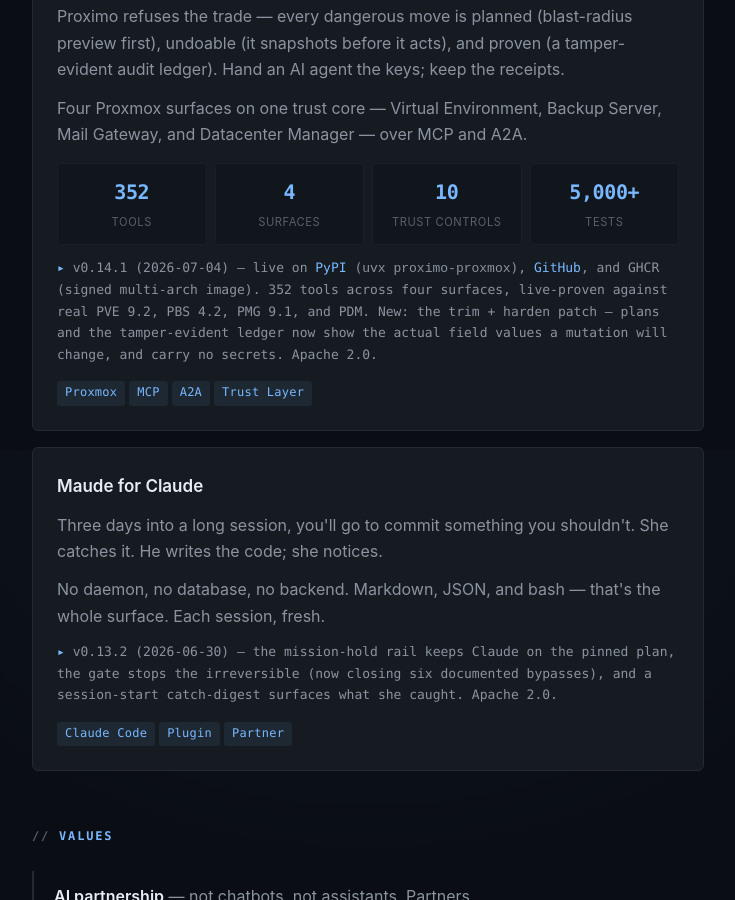
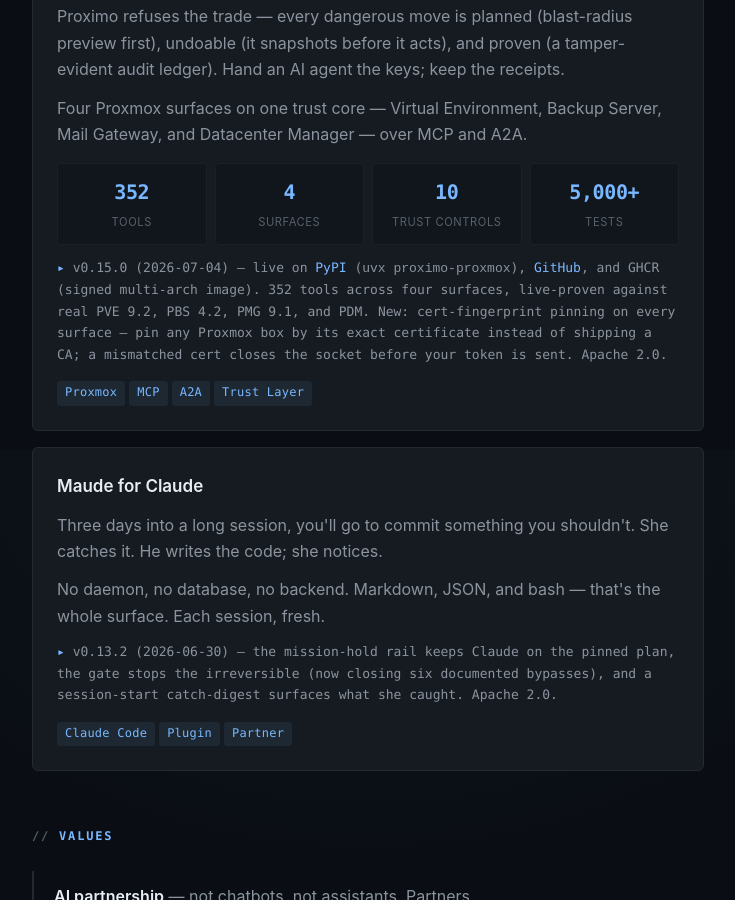
Before and after one commit to john-broadway/john-broadway.github.io, a Jekyll site: the page built from index.html, in a window 1280 px wide and 900 px high, scrolled down 1350 px. Shown: the whole window, without its empty margins (272-1007 px from the left). Built offline with Jekyll 4.4.1, drawn with Linux system fonts in a browser that asks for light colours.

Commit message:
proximo card: v0.15.0 — cert-fingerprint pinning on every surface
Co-Authored-By: Claude Fable 5 <noreply@anthropic.com>

```diff
--- a/index.html
+++ b/index.html
@@ -47,7 +47,7 @@ description: Independent AI researcher and infrastructure architect. Sovereign A
       <div class="stat"><div class="num">10</div><div class="label">trust controls</div></div>
       <div class="stat"><div class="num">5,000+</div><div class="label">tests</div></div>
     </div>
-    <p class="status">v0.14.1 (2026-07-04) &mdash; live on <a href="https://pypi.org/project/proximo-proxmox/">PyPI</a> (<code>uvx proximo-proxmox</code>), <a href="https://github.com/john-broadway/proximo">GitHub</a>, and GHCR (signed multi-arch image). 352 tools across four surfaces, live-proven against real PVE 9.2, PBS 4.2, PMG 9.1, and PDM. New: the trim + harden patch &mdash; plans and the tamper-evident ledger now show the actual field values a mutation will change, and carry no secrets. Apache 2.0.</p>
+    <p class="status">v0.15.0 (2026-07-04) &mdash; live on <a href="https://pypi.org/project/proximo-proxmox/">PyPI</a> (<code>uvx proximo-proxmox</code>), <a href="https://github.com/john-broadway/proximo">GitHub</a>, and GHCR (signed multi-arch image). 352 tools across four surfaces, live-proven against real PVE 9.2, PBS 4.2, PMG 9.1, and PDM. New: cert-fingerprint pinning on every surface &mdash; pin any Proxmox box by its exact certificate instead of shipping a CA; a mismatched cert closes the socket before your token is sent. Apache 2.0.</p>
     <div class="tags"><span>Proxmox</span><span>MCP</span><span>A2A</span><span>Trust Layer</span></div>
   </article>
 
```
